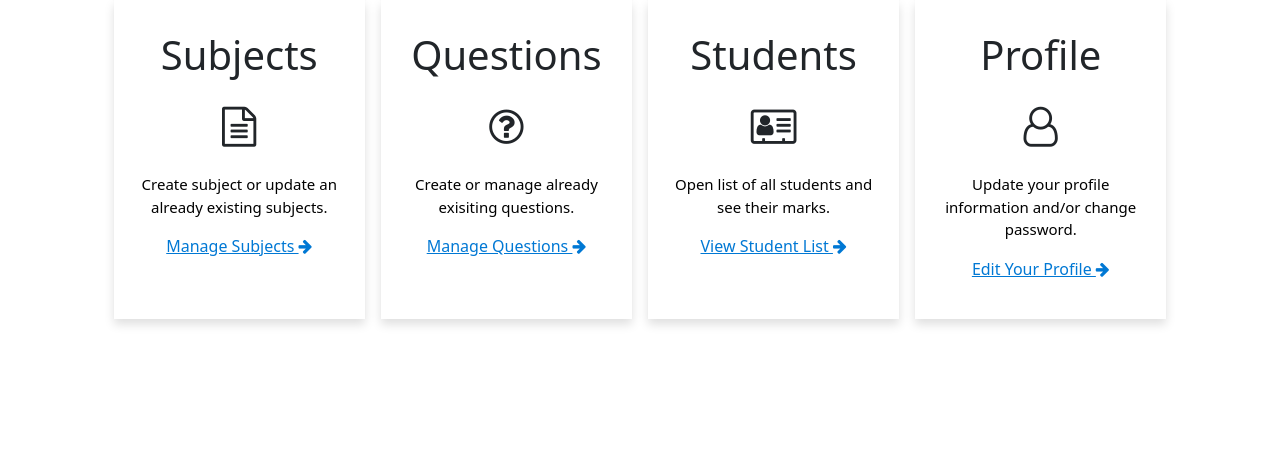
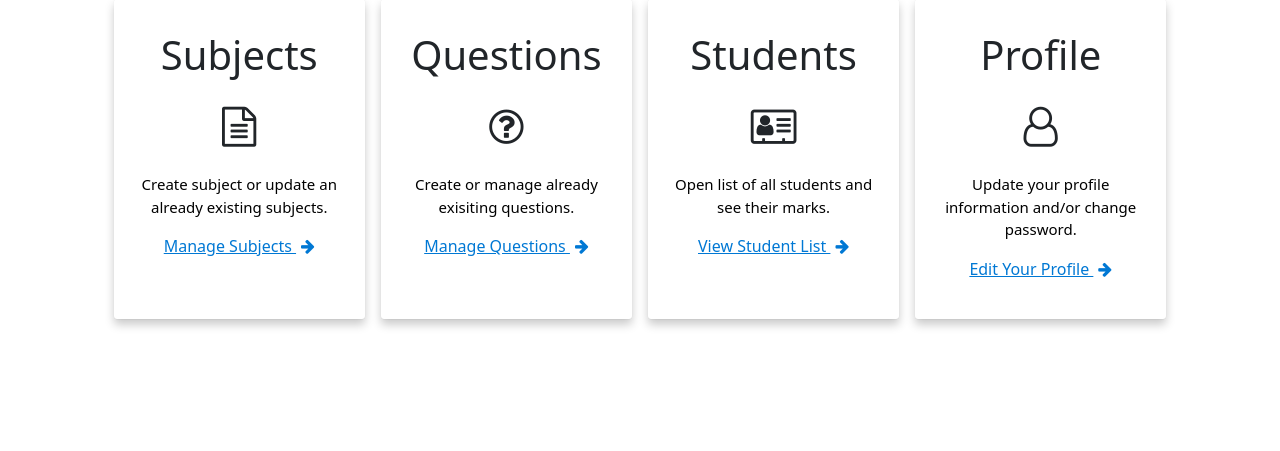
Before and after one commit to Hamayoon-yousafi/Flask-Quiz-App, a Flask app: page /manager in a window 1280 px wide. Shown: the part 352-803 px from the top of the page. Run offline with Flask 2, Linux system fonts and the light colour scheme; a user stored in the database is signed in; some libraries are stand-ins or nearby versions.

Commit message:
Fixed bugs; made minor changes to design

```diff
--- a/quiz_application/static/custom.css
+++ b/quiz_application/static/custom.css
@@ -183,7 +183,7 @@ body {
   flex: 0 0 auto;
   margin: 8px;
   height: 320px;
-  box-shadow: rgb(0 0 0 / 13%) 0px 5.6px 9.6px 0px, rgb(0 0 0 / 11%) 0px 0.3px 0.9px 0px;
+  box-shadow: rgb(0 0 0 / 21%) 0px 5.6px 9.6px 0px, rgb(0 0 0 / 11%) 0px 0.3px 0.9px 0px;
   padding-top: 32px;
   padding-bottom: 32px;
   padding-left: 16px;
@@ -193,6 +193,8 @@ body {
   width: 23%;
   transition: all 0.1s;
   overflow: hidden;
+  background: white;
+  border-radius: 3px;
 }
 
 .portal-control:hover{
@@ -206,8 +208,13 @@ body {
 
 .control-link, .control-link:hover {
   color: #0078d4;
+
 }
 
 .control-link:hover{
     text-decoration: underline;
 }
+
+.fa-arrow-right {
+  margin-left: 5px;
+}
--- a/quiz_application/templates/manager/manager.html
+++ b/quiz_application/templates/manager/manager.html
@@ -4,7 +4,7 @@
 {% block content %}
 <main>
     <section class="section-padding">
-        <h1 class="display-4 mb-5">Welcome, {{ user.name }}</h1>
+        <h1 class="display-4 mb-5">Manage Subjects</h1>
         <div class="table-design bt-5">
             <div class="table-design-header">
                 <p class="lead" style="font-weight: 500;">
--- a/quiz_application/templates/manager/portal.html
+++ b/quiz_application/templates/manager/portal.html
@@ -1,5 +1,5 @@
 {% extends "base.html" %}
-{% block title %} Students Portal {% endblock %}
+{% block title %} Manager Portal {% endblock %}
 
 {% block content %}
 <main>
--- a/quiz_application/templates/student/student.html
+++ b/quiz_application/templates/student/student.html
@@ -4,7 +4,7 @@
 {% block content %}
 <main>
     <section class="section-padding">
-        <h1 class="display-4 mb-5">Welcome, {{ user.name }}</h1>
+        <h1 class="display-4 mb-5">Manage your subjects</h1>
         <div class="table-design bt-5">
             <div class="table-design-header">
                 <p class="lead" style="font-weight: 500;">
```
